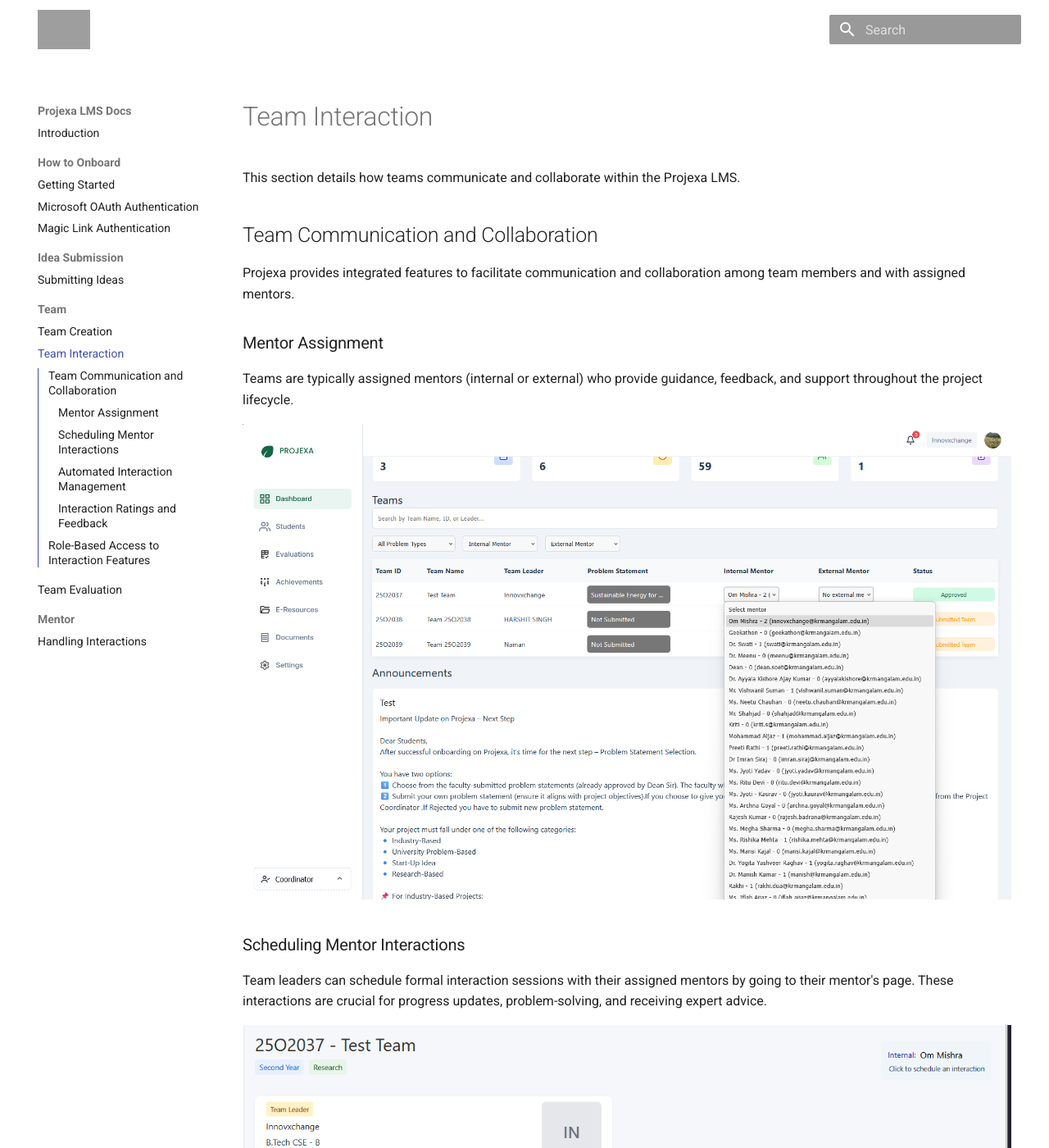
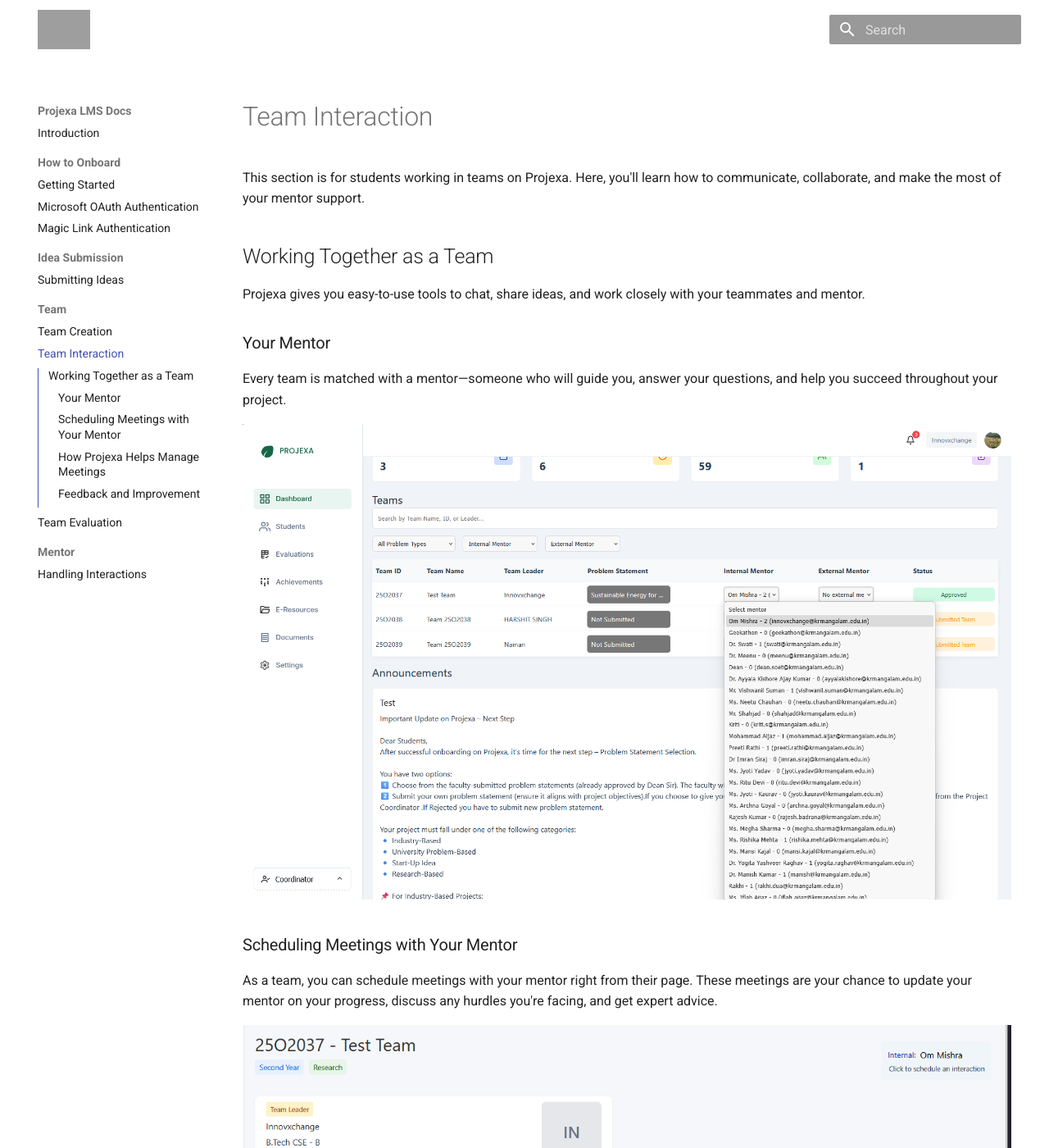
Before and after one commit to ProjexaLMS/ProjexaDocs, an MkDocs documentation site: the page built from docs/team-interaction.md, in a window 1280 px wide and 1400 px high. Shown: the whole window at 82% size. Built offline with MkDocs 1.6.1 and Material for MkDocs 9.7.7, drawn with Linux system fonts in a browser that asks for light colours; some of the changed text lies outside the part shown; grey boxes are pictures that could not be loaded.

Commit message:
Revise team interaction documentation for clarity and structure

```diff
--- a/docs/team-interaction.md
+++ b/docs/team-interaction.md
@@ -1,44 +1,36 @@
 # Team Interaction
 
-This section details how teams communicate and collaborate within the Projexa LMS.
+This section is for students working in teams on Projexa. Here, you'll learn how to communicate, collaborate, and make the most of your mentor support.
 
-## Team Communication and Collaboration
+## Working Together as a Team
 
-Projexa provides integrated features to facilitate communication and collaboration among team members and with assigned mentors.
+Projexa gives you easy-to-use tools to chat, share ideas, and work closely with your teammates and mentor.
 
-### Mentor Assignment
+### Your Mentor
 
-Teams are typically assigned mentors (internal or external) who provide guidance, feedback, and support throughout the project lifecycle.
+Every team is matched with a mentor—someone who will guide you, answer your questions, and help you succeed throughout your project.
 
 ![Mentor Assignment (Coordinator/Admin View)](assets/images/mentor_assignment.png)
 
-### Scheduling Mentor Interactions
+### Scheduling Meetings with Your Mentor
 
-Team leaders can schedule formal interaction sessions with their assigned mentors by going to their mentor's page. These interactions are crucial for progress updates, problem-solving, and receiving expert advice.
+As a team, you can schedule meetings with your mentor right from their page. These meetings are your chance to update your mentor on your progress, discuss any hurdles you're facing, and get expert advice.
 
 ![Schedule Interaction Form (Student View)](assets/images/schedule_interaction_1.png)
 ![Schedule Interaction Form (Student View)](assets/images/schedule_interaction_2.png)
 
-### Automated Interaction Management
+### How Projexa Helps Manage Meetings
 
-The system automates several aspects of mentor interactions to ensure efficiency and accountability.
+Projexa takes care of some meeting details for you:
 
-*   **Reminders:** Automated reminders are sent to both teams and mentors for upcoming scheduled interactions.
-*   **Auto-Cancellation:** If a mentor does not respond to an interaction request by the scheduled time, the system automatically cancels the interaction and notifies the team via email.
+*   **Reminders:** Both you and your mentor will get automatic reminders before your meetings.
+*   **Auto-Cancellation:** If your mentor doesn't respond to a meeting request in time, Projexa will cancel the meeting and let you know by email. Don't worry—no points will be deducted if a meeting is auto-cancelled by the system.
+*   **Minimum Meetings:** There is a minimum number of meetings your team needs to complete. The exact number will be shared with you through official announcements, so keep an eye out for updates.
 
 ![Interaction History (Student/Mentor View)](assets/images/interaction_history.png)
 
-### Interaction Ratings and Feedback
+### Feedback and Improvement
 
-After each interaction, mentors are prompted to provide a rating and feedback for the team's performance. This feedback is a key component of the team's overall evaluation.
+After each meeting, your mentor will rate your team's performance and give feedback. This is important for your team's overall evaluation and success.
 
 ![Rate Interaction Form (Mentor View)](assets/images/rate_interaction_form.png)
-
-## Role-Based Access to Interaction Features
-
-Access to team interaction functionalities is determined by user roles:
-
-*   **Students:** Can view their team details, schedule interactions with their mentor (if they are the team leader), and view past interaction history.
-*   **Mentors:** Can view their assigned teams, respond to interaction requests, and provide ratings and feedback for completed interactions.
-*   **Coordinators:** Can view all teams and their interactions, assign mentors to teams, and monitor the overall interaction process.
-*   **Admins:** Have full control over all team and interaction settings, including configuring team size limits and enabling cross-section teams.
```
